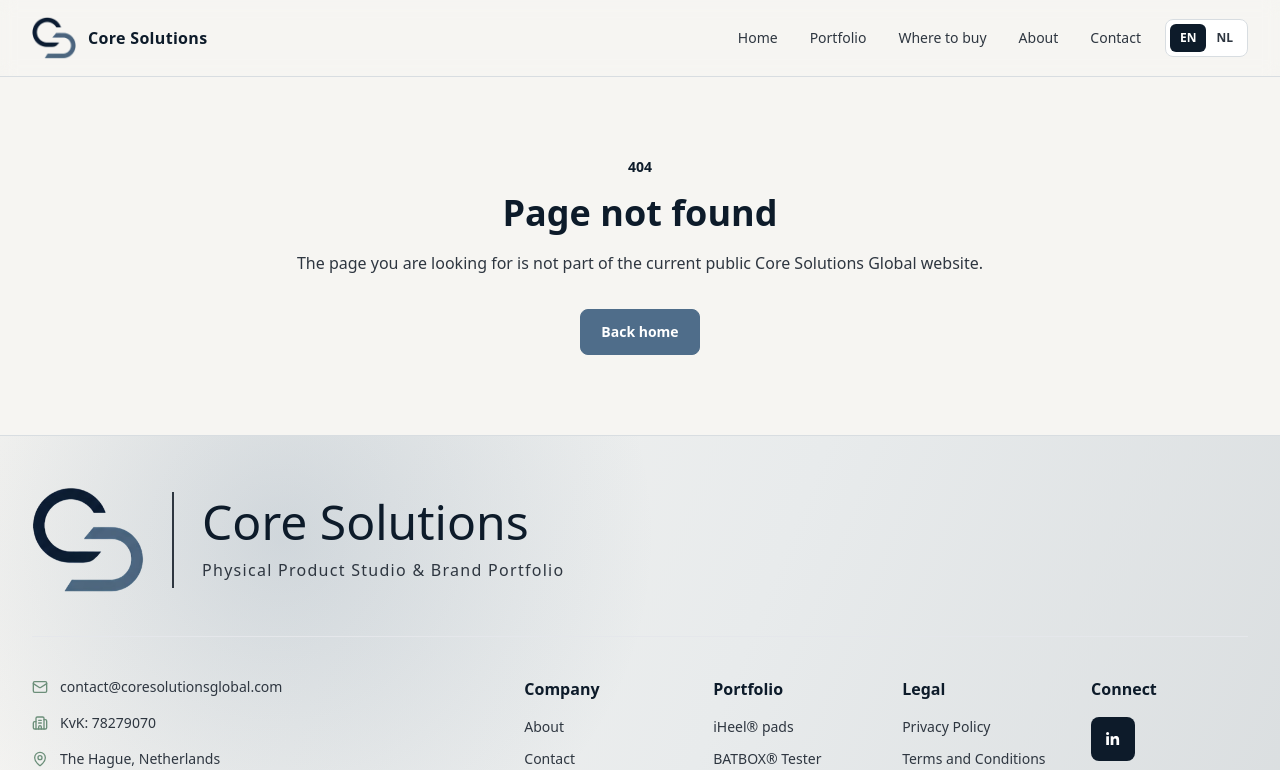
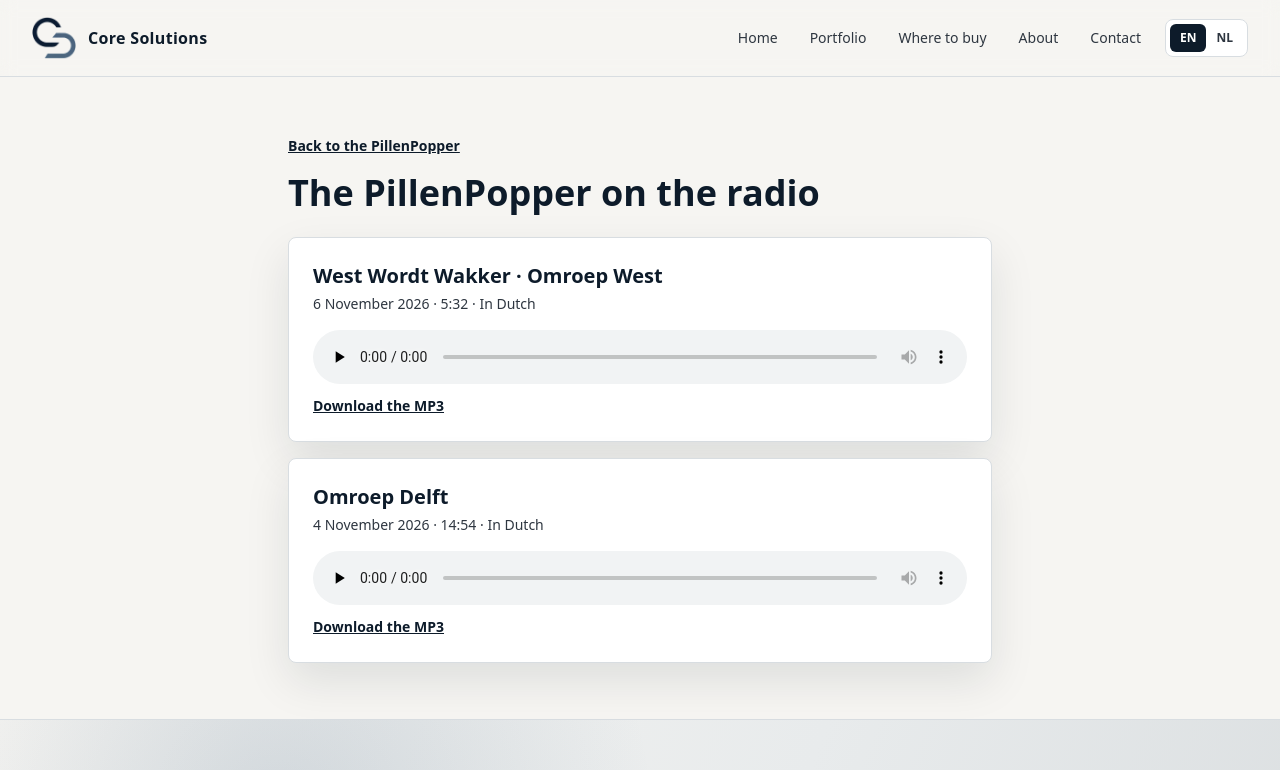
Before and after one commit to Rikkertjedecodeertje/CoreSolutionsWebsite, a Next.js app: page /portfolio/pillenpopper/radio in a window 1280 px wide. Before the commit this address had no page. Shown: the top 770 px of the page. Built offline with nearby package versions, Linux system fonts and the light colour scheme.

Commit message:
Play PillenPopper radio interviews on a website page

```diff
--- /dev/null
+++ b/src/app/nl/portfolio/pillenpopper/radio/page.tsx
@@ -0,0 +1,15 @@
+import type { Metadata } from 'next';
+import { PillenPopperRadio } from '@/components/PillenPopperRadio';
+
+export const metadata: Metadata = {
+  title: 'De PillenPopper op de radio',
+  description: 'Luister de interviews over de PillenPopper bij Omroep West en Omroep Delft terug.',
+  alternates: {
+    canonical: '/nl/portfolio/pillenpopper/radio/',
+    languages: { en: '/portfolio/pillenpopper/radio/', nl: '/nl/portfolio/pillenpopper/radio/' },
+  },
+};
+
+export default function RadioPage() {
+  return <PillenPopperRadio locale="nl" />;
+}
--- /dev/null
+++ b/src/app/portfolio/pillenpopper/radio/page.tsx
@@ -0,0 +1,15 @@
+import type { Metadata } from 'next';
+import { PillenPopperRadio } from '@/components/PillenPopperRadio';
+
+export const metadata: Metadata = {
+  title: 'The PillenPopper on the radio',
+  description: 'Listen to the PillenPopper interviews on Omroep West and Omroep Delft.',
+  alternates: {
+    canonical: '/portfolio/pillenpopper/radio/',
+    languages: { en: '/portfolio/pillenpopper/radio/', nl: '/nl/portfolio/pillenpopper/radio/' },
+  },
+};
+
+export default function RadioPage() {
+  return <PillenPopperRadio locale="en" />;
+}
--- /dev/null
+++ b/src/components/PillenPopperRadio.tsx
@@ -0,0 +1,49 @@
+import { assetPath } from '@/lib/sitePath';
+
+const recordings = [
+  {
+    id: 'radio-west',
+    title: 'West Wordt Wakker · Omroep West',
+    dateTime: '2026-11-06',
+    date: { nl: '6 november 2026', en: '6 November 2026' },
+    duration: '5:32',
+    source: '/audio/pillenpopper-radio-west-2026-11-06.mp3',
+  },
+  {
+    id: 'omroep-delft',
+    title: 'Omroep Delft',
+    dateTime: '2026-11-04',
+    date: { nl: '4 november 2026', en: '4 November 2026' },
+    duration: '14:54',
+    source: '/audio/pillenpopper-omroep-delft-2026-11-04.mp3',
+  },
+];
+
+export function PillenPopperRadio({ locale }: { locale: 'nl' | 'en' }) {
+  const nl = locale === 'nl';
+
+  return (
+    <section className="mx-auto max-w-3xl px-5 py-14 sm:px-8" aria-labelledby="radio-title">
+      <a className="text-sm font-semibold text-primary underline" href={assetPath(nl ? '/nl/portfolio/pillenpopper/' : '/portfolio/pillenpopper/')}>
+        {nl ? 'Terug naar de PillenPopper' : 'Back to the PillenPopper'}
+      </a>
+      <h1 id="radio-title" className="mb-6 mt-4 text-3xl font-semibold text-text sm:text-4xl">
+        {nl ? 'De PillenPopper op de radio' : 'The PillenPopper on the radio'}
+      </h1>
+      <div className="grid gap-4">
+        {recordings.map(({ id, title, dateTime, date, duration, source }) => (
+          <article className="scroll-mt-28 rounded-card border border-border bg-card p-5 shadow-soft sm:p-6" id={id} key={id} aria-labelledby={id + '-title'}>
+            <h2 className="text-xl font-semibold text-text" id={id + '-title'}>{title}</h2>
+            <p className="mt-1 text-sm text-muted">
+              <time dateTime={dateTime}>{date[locale]}</time> · {duration}{!nl && ' · In Dutch'}
+            </p>
+            <audio aria-labelledby={id + '-title'} className="mt-4 w-full" controls preload="none" src={assetPath(source)} />
+            <a className="mt-3 inline-block text-sm font-semibold text-primary underline" href={assetPath(source)} download>
+              {nl ? 'Download de mp3' : 'Download the MP3'}
+            </a>
+          </article>
+        ))}
+      </div>
+    </section>
+  );
+}
--- a/src/data/projects.nl.ts
+++ b/src/data/projects.nl.ts
@@ -347,7 +347,7 @@ export const projectsNl: Project[] = [
       {
         "title": "De PillenPopper op de radio bij Omroep Delft",
         "description": "Rik van Wieren vertelt op de radio bij Omroep Delft over de PillenPopper.",
-        "href": "/audio/pillenpopper-omroep-delft-2026-11-04.mp3",
+        "href": "/nl/portfolio/pillenpopper/radio/#omroep-delft",
         "source": "Omroep Delft",
         "date": "4 november 2026",
         "linkLabel": "Luister naar het interview (14:54)",
@@ -376,7 +376,7 @@ export const projectsNl: Project[] = [
       {
         "title": "De PillenPopper bij West Wordt Wakker",
         "description": "Rik van Wieren vertelt op Radio West waarom hij de PillenPopper heeft gemaakt en demonstreert hem aan Bob Brinkman.",
-        "href": "/audio/pillenpopper-radio-west-2026-11-06.mp3",
+        "href": "/nl/portfolio/pillenpopper/radio/#radio-west",
         "source": "Omroep West",
         "date": "6 november 2026",
         "linkLabel": "Luister naar het interview (5:32)",
--- a/src/data/projects.ts
+++ b/src/data/projects.ts
@@ -413,7 +413,7 @@ export const projects: Project[] = [
       {
         "title": "The PillenPopper on Omroep Delft radio",
         "description": "Rik van Wieren talks about the PillenPopper on Omroep Delft radio (interview in Dutch).",
-        "href": "/audio/pillenpopper-omroep-delft-2026-11-04.mp3",
+        "href": "/portfolio/pillenpopper/radio/#omroep-delft",
         "source": "Omroep Delft",
         "date": "4 November 2026",
         "linkLabel": "Listen to the interview (14:54)",
@@ -442,7 +442,7 @@ export const projects: Project[] = [
       {
         "title": "The PillenPopper on West Wordt Wakker",
         "description": "Rik van Wieren explains why he made the PillenPopper and demonstrates it to Bob Brinkman on Radio West (interview in Dutch).",
-        "href": "/audio/pillenpopper-radio-west-2026-11-06.mp3",
+        "href": "/portfolio/pillenpopper/radio/#radio-west",
         "source": "Omroep West",
         "date": "6 November 2026",
         "linkLabel": "Listen to the interview (5:32)",
```
Also changed, not shown: tests/media-coverage.mjs (+5 -4 lines).
